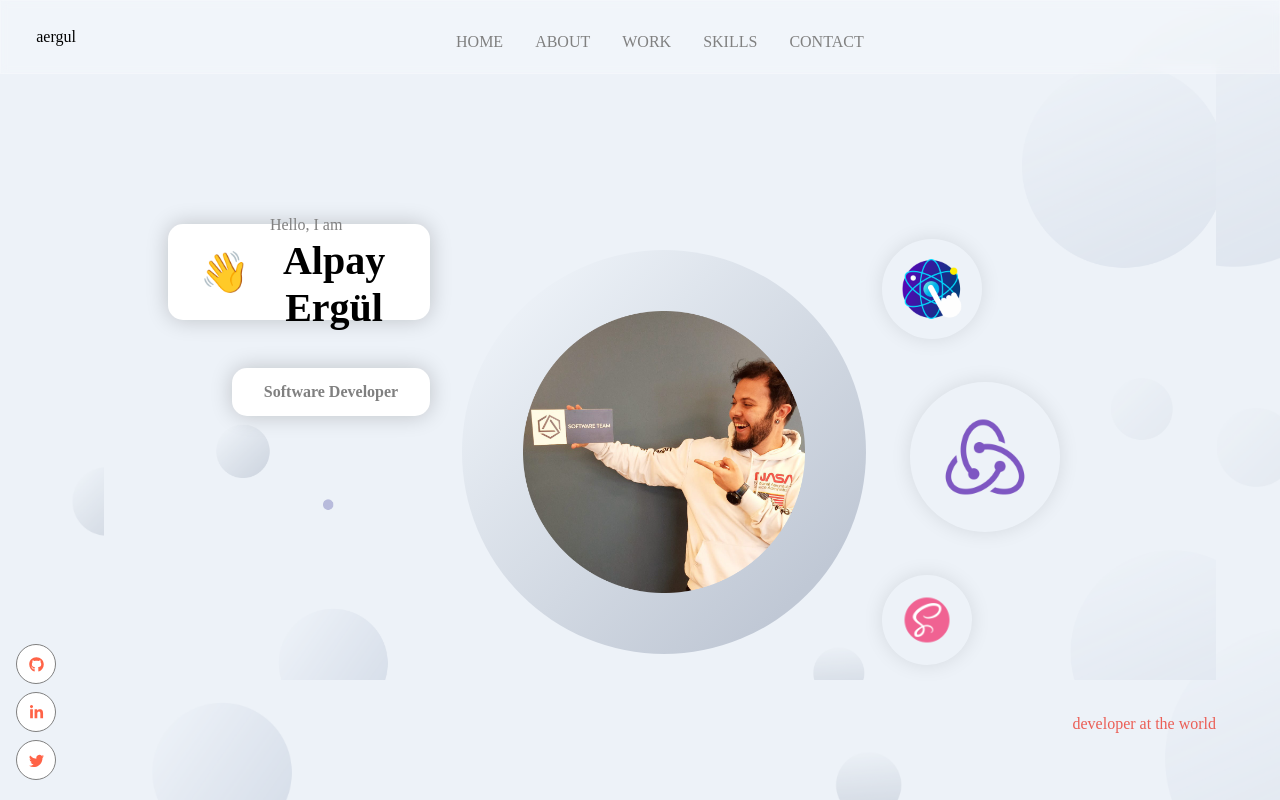
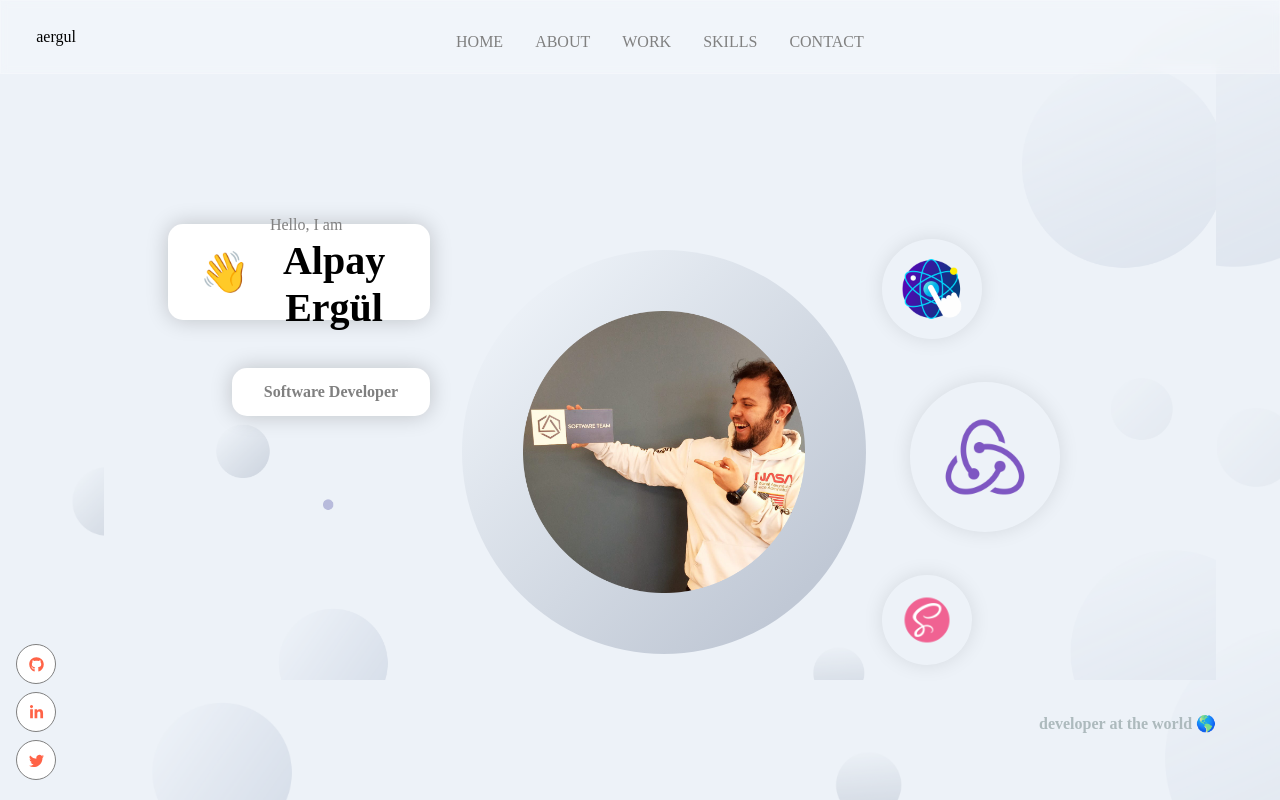
Before and after one commit to a-ergul/my-portfolio, a React (Create React App) app in the folder frontend/: page / in a window 1280 px wide. Built offline with nearby package versions, Linux system fonts and the light colour scheme.

Commit message:
#5 Fix: Header Text

```diff
--- a/frontend/src/App.scss
+++ b/frontend/src/App.scss
@@ -41,7 +41,8 @@
   justify-content: flex-end;
   align-items: flex-end;
   p{
-   color: var(--secondary-color);
+   color: #ADBABD;
+   font-weight: bold;
   }
 }
 
--- a/frontend/src/components/wrapper/Appwrap.js
+++ b/frontend/src/components/wrapper/Appwrap.js
@@ -10,7 +10,7 @@ const Appwrap = (Component, idName, classNames) => function HOC() {
             <div className="app_wrapper app_flex">
                 <Component/>
                 <div className="copyright">
-                    <p className="p-text">developer at the world</p>
+                    <p className="p-text">developer at the world 🌎</p>
                 </div>
             </div>
             <NavigationDots active={idName}/>
```
